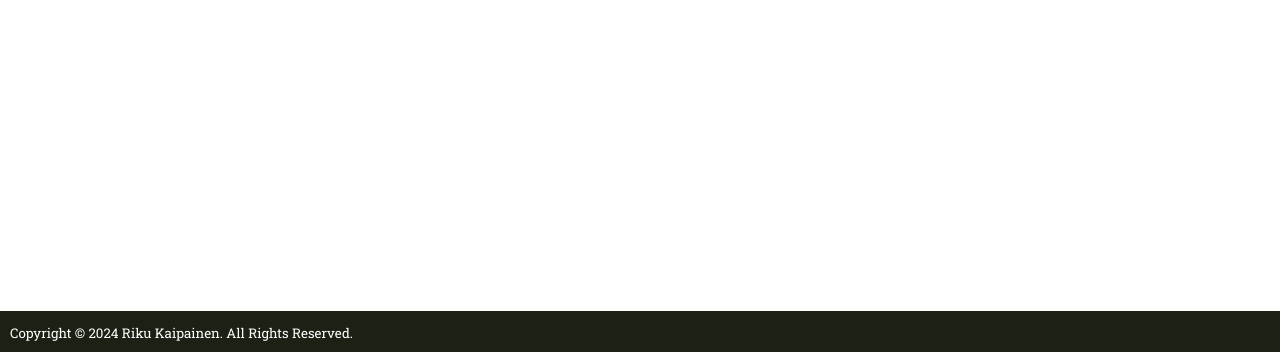
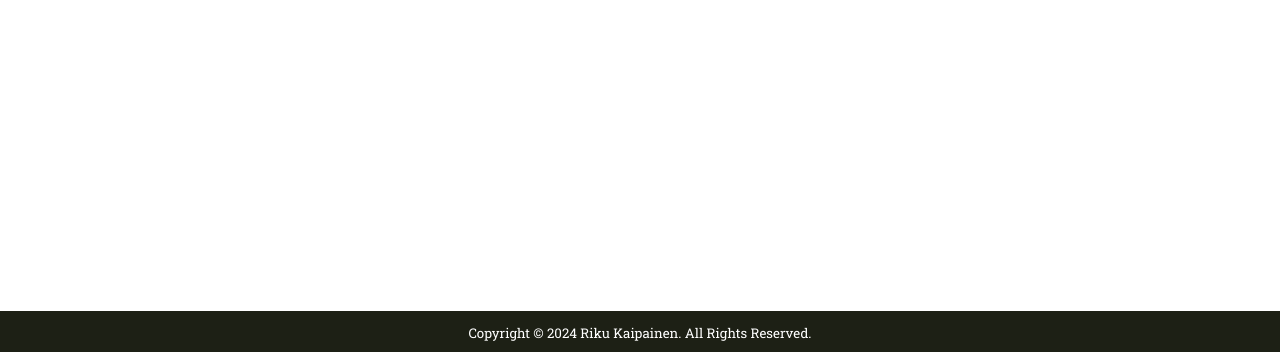
Before and after one commit to karhu12/grove_street, a Django app: page / in a window 1280 px wide. Shown: the part 448-800 px from the top of the page. Run offline with Django 5.2, Linux system fonts and the light colour scheme.

Commit message:
Clean up footer

```diff
--- a/grove_street/static/css/base.css
+++ b/grove_street/static/css/base.css
@@ -62,6 +62,12 @@ body {
     margin-top: auto;
 }
 
+#footer-content {
+    width: fit-content;
+    margin-left: auto;
+    margin-right: auto;
+}
+
 h1 {
     display: inline;
 }
--- a/grove_street/templates/base.html
+++ b/grove_street/templates/base.html
@@ -25,9 +25,11 @@
             {% endblock %}
         </div>
         <div id="footer">
-            {% block footer %}
-            <small>Copyright &copy; 2024 Riku Kaipainen. All Rights Reserved.</small>
-            {% endblock %}
+            <div id="footer-content">
+                {% block footer %}
+                <small>Copyright &copy; 2024 Riku Kaipainen. All Rights Reserved.</small>
+                {% endblock %}
+            </div>
         </div>
     </body>
 </html>
```
